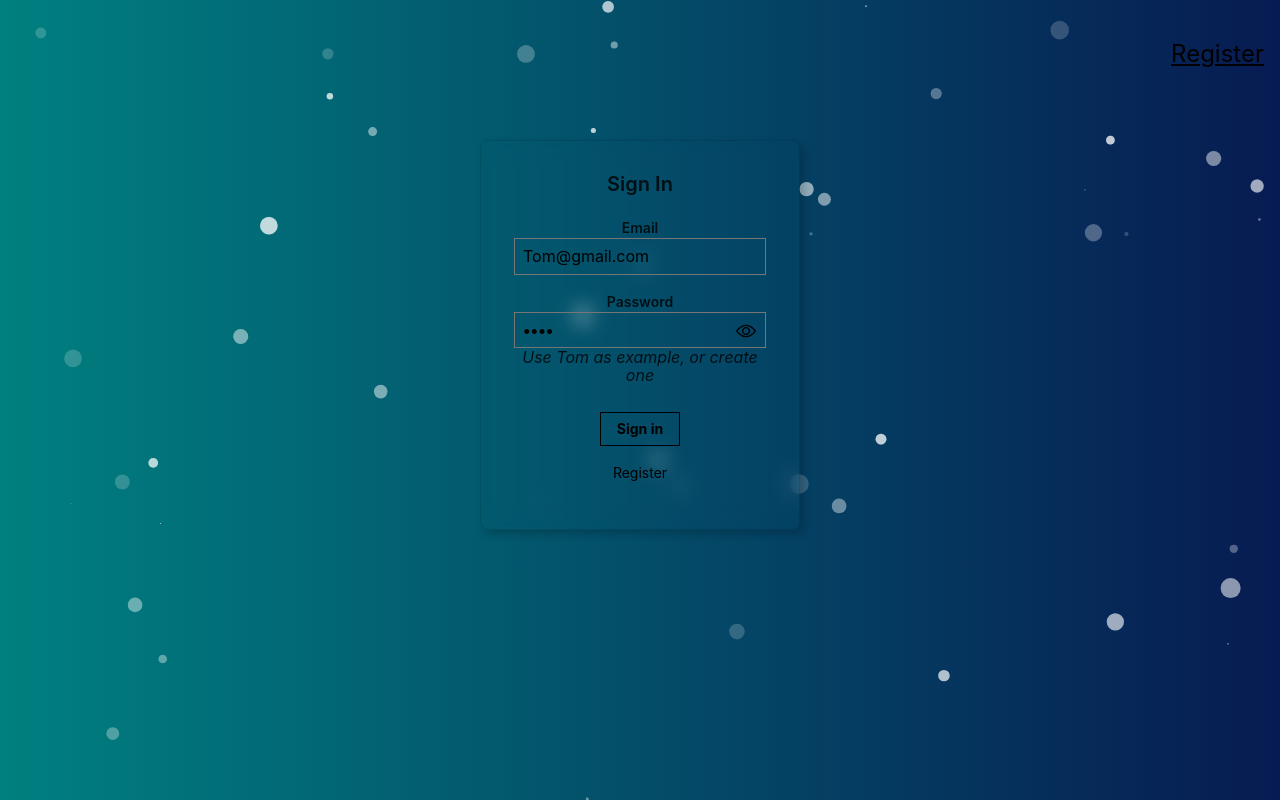
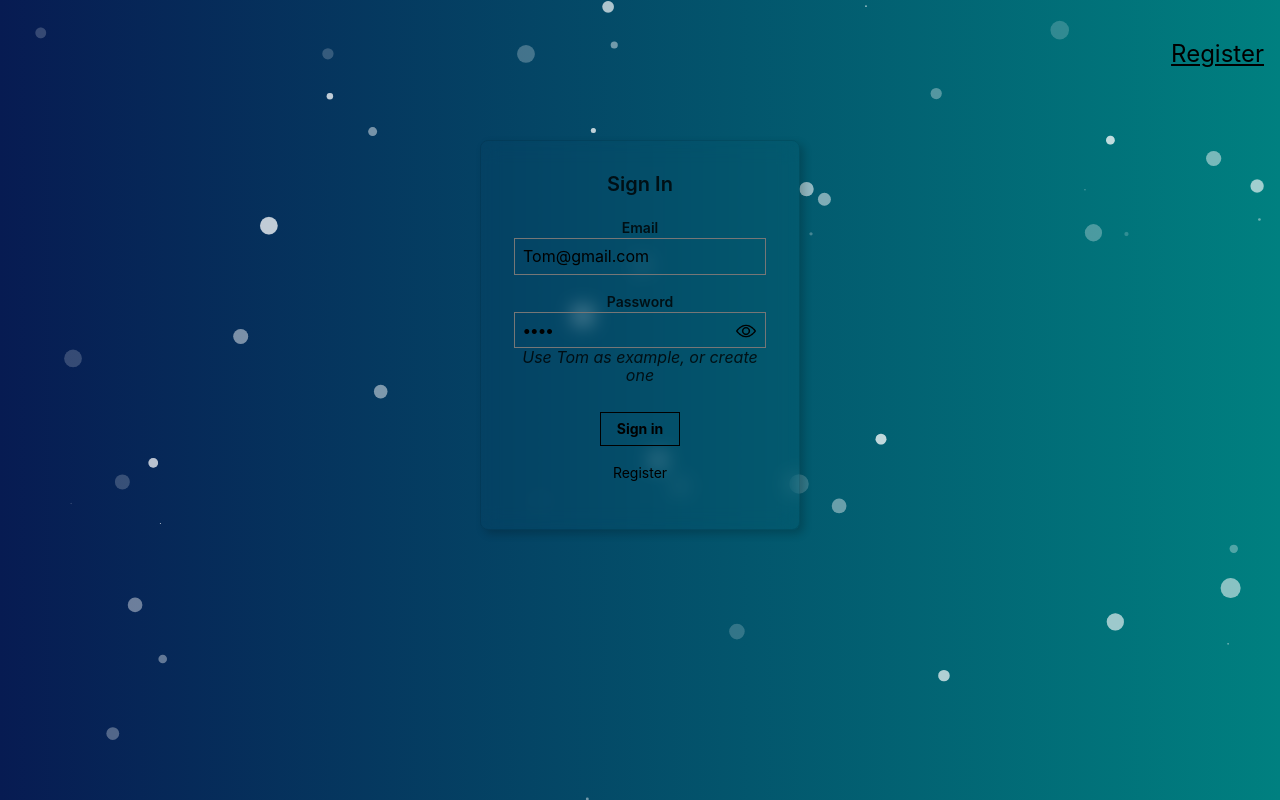
Before and after one commit to I3lackMarius/facerecognitionbrain, a React (Create React App) app: page / in a window 1280 px wide. Built offline with nearby package versions, Linux system fonts and the light colour scheme; no server answers.

Commit message:
Inverted the background color fade

```diff
--- a/src/index.css
+++ b/src/index.css
@@ -7,8 +7,8 @@ body {
   -moz-osx-font-smoothing: grayscale;
   background: linear-gradient(
     to left,
-    rgba(7, 27, 82, 1),
-    rgba(0, 128, 128, 1) 100%
+    rgba(0, 128, 128, 1),
+    rgba(7, 27, 82, 1) 100%
   );
 }
 
```
